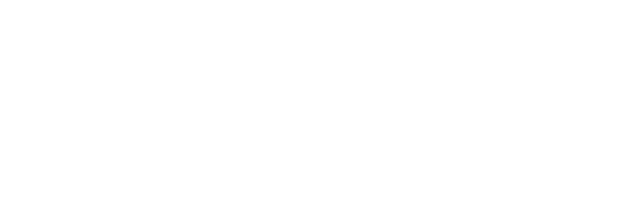
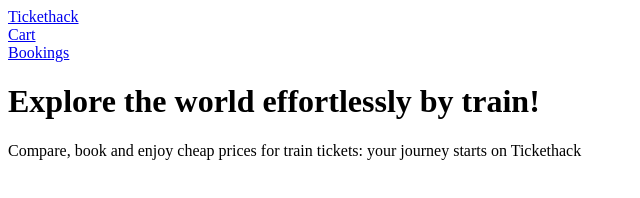
Before and after one commit to PiotrKubic/tickethack-frontend, a plain HTML site: page index.html in a window 1280 px wide. Shown: the whole page, without its empty margins (0-640 px from the left). Drawn offline with Linux system fonts and the light colour scheme.

Commit message:
started index.html

```diff
--- a/index.html
+++ b/index.html
@@ -7,6 +7,27 @@
     <title>Document</title>
   </head>
   <body>
+    <header class="header">
+      <a href="index.html">
+        <div id="title-logo">Tickethack</div>
+      </a>
+      <a href="index.html">
+        <div class="nav-button" id="cart-button">Cart</div>
+      </a>
+      <a href="index.html">
+        <div class="nav-button" id="bookings-button">Bookings</div>
+      </a>
+    </header>
+    <main id="main-container">
+      <div id="message container">
+        <h1 id="tagline">Explore the world effortlessly by train!</h1>
+        <p id="sub-tagline">
+          Compare, book and enjoy cheap prices for train tickets: your journey
+          starts on Tickethack
+        </p>
+      </div>
+      <div></div>
+    </main>
     <script src="script.js"></script>
   </body>
 </html>
```
